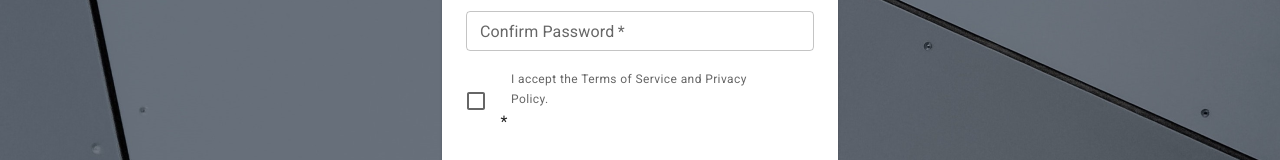
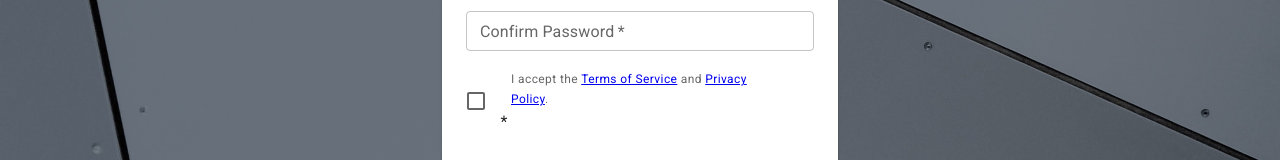
Before and after one commit to RodriSanchez1/cboard-phrase, a React (Vite) app: page /login in a window 1280 px wide. Both pictures are taken after a click on the tab "SIGN UP". Shown: the part 449-609 px from the top of the page. Built offline with nearby package versions, Linux system fonts and the light colour scheme.

Commit message:
Chore: Link Terms of Service and Privacy Policy

```diff
--- a/src/features/login/signUp/SignUp.jsx
+++ b/src/features/login/signUp/SignUp.jsx
@@ -156,7 +156,25 @@ export default function SignUp({ onTabChange }) {
                   }
                   label={
                     <FormHelperText>
-                      {'I accept the Terms of Service and Privacy Policy.'}
+                      <span>
+                        I accept the{' '}
+                        <a
+                          href="https://www.cboard.io/terms-of-use/"
+                          target="_blank"
+                          rel="noreferrer"
+                        >
+                          Terms of Service
+                        </a>
+                        {' and '}
+                        <a
+                          href="https://www.cboard.io/privacy/"
+                          target="_blank"
+                          rel="noreferrer"
+                        >
+                          Privacy Policy
+                        </a>
+                        .
+                      </span>
                     </FormHelperText>
                   }
                 />
```
